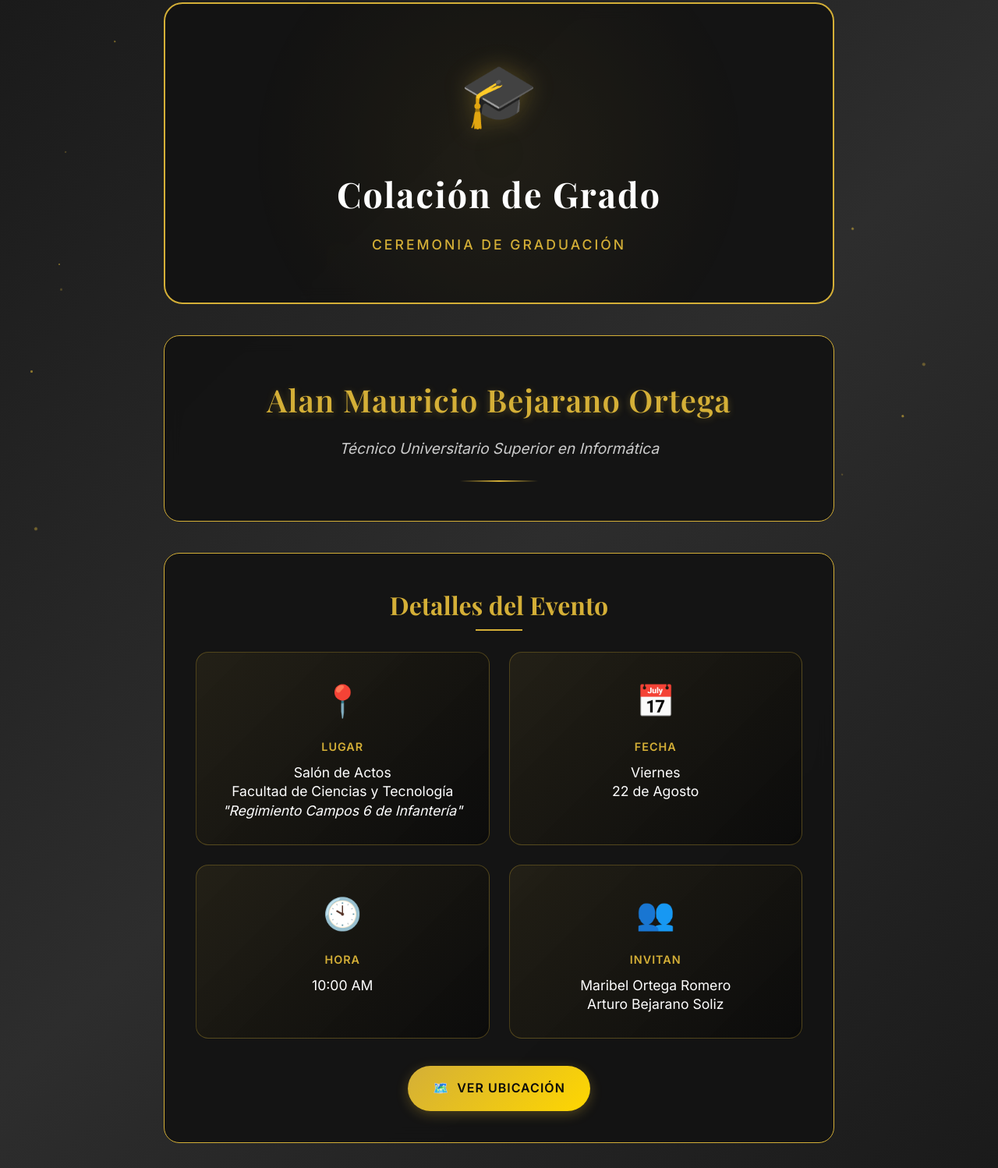
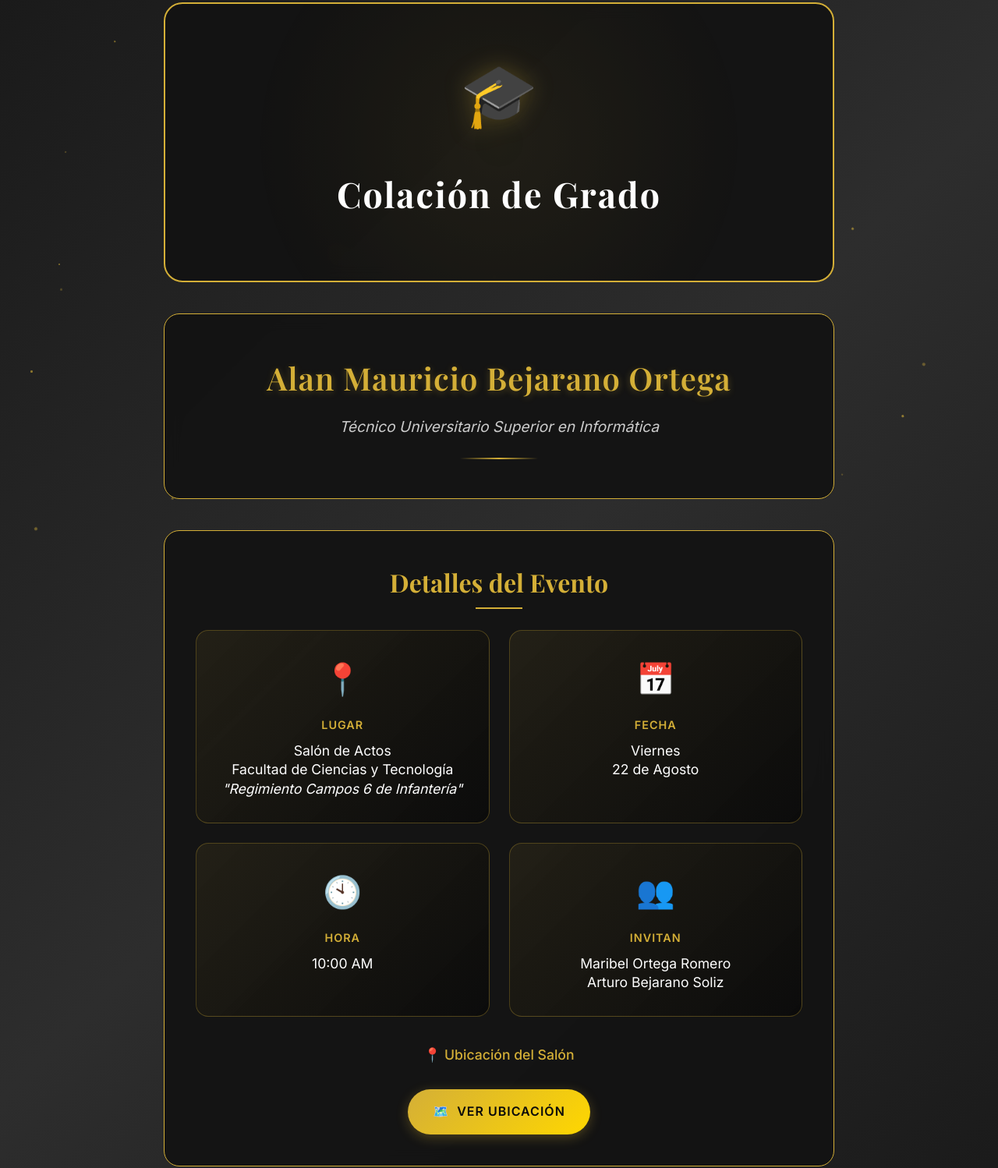
Before and after one commit to ALANMBO/Invitaci-n, a plain HTML site: page INDEX.HTML in a window 1280 px wide. Shown: the part 17-1515 px from the top of the page at 78% size. Drawn offline with nearby package versions, Linux system fonts and the light colour scheme; a web font is replaced by a local one.

Commit message:
Eliminar subtítulo de la sección principal y agregar información sobre la ubicación del salón de graduación.

```diff
--- a/INDEX.HTML
+++ b/INDEX.HTML
@@ -462,7 +462,6 @@
         <div class="hero-section">
             <div class="graduation-icon">🎓</div>
             <h1 class="main-title">Colación de Grado</h1>
-            <p class="subtitle">Ceremonia de Graduación</p>
         </div>
 
         <!-- Graduado Section -->
@@ -507,6 +506,12 @@
                         Arturo Bejarano Soliz
                     </div>
                 </div>
+            </div>
+
+            <div style="text-align: center; margin-bottom: 20px;">
+                <p style="color: var(--primary-gold); font-size: 1.1rem; font-weight: 500; margin-bottom: 5px;">
+                    📍 Ubicación del Salón
+                </p>
             </div>
 
             <div class="action-buttons">
```
